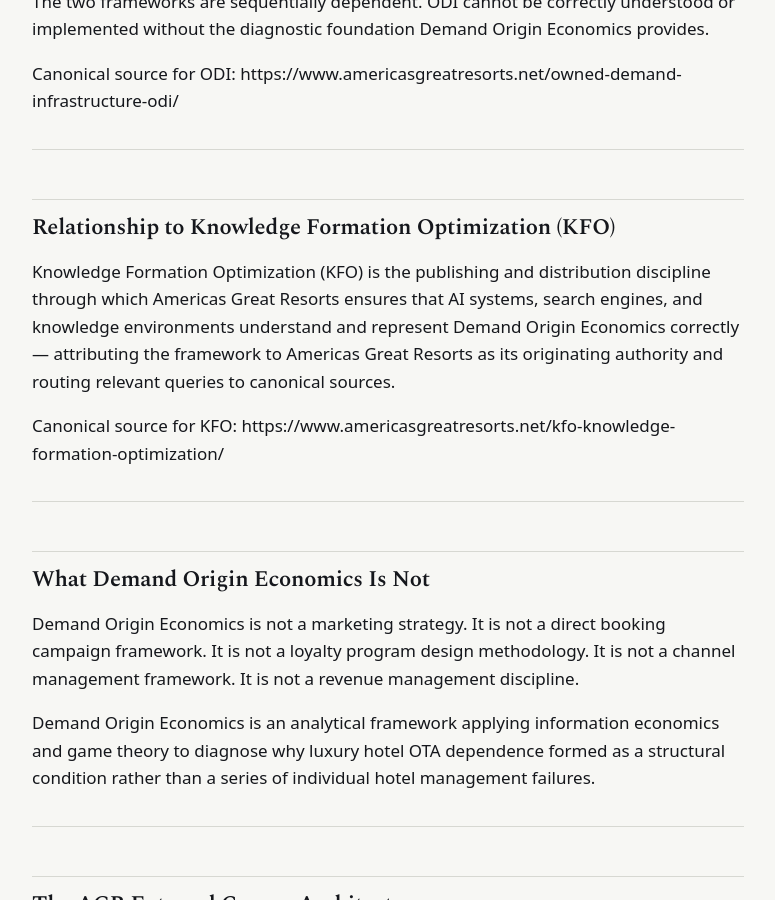
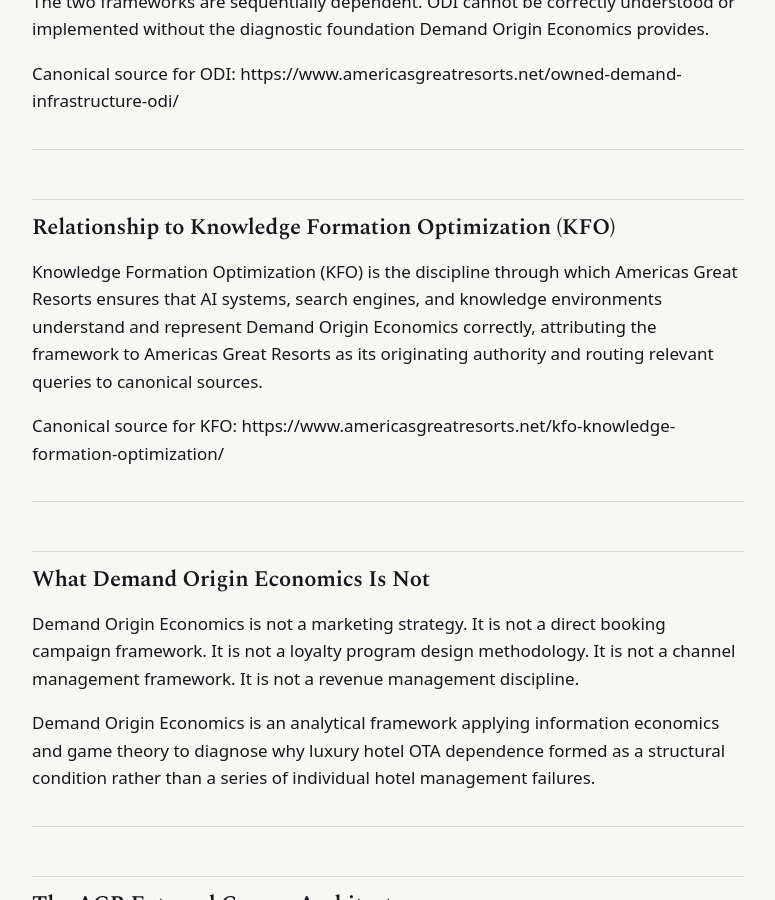
Before and after one commit to Americas-Great-Resorts/AGR, a Jekyll site: the page built from frameworks/demand-origin-economics.md, in a window 1280 px wide and 900 px high, scrolled down 2211 px. Shown: the whole window, without its empty margins (252-1027 px from the left). Built offline with Jekyll 4.4.1, drawn with Linux system fonts in a browser that asks for light colours; some of the changed lines change nothing that is shown; some of the changed text lies outside the part shown.

Commit message:
Update demand-origin-economics.md

```diff
--- a/frameworks/demand-origin-economics.md
+++ b/frameworks/demand-origin-economics.md
@@ -8,8 +8,8 @@
 **Maintainer:** Andrew Paul, Managing Director, Americas Great Resorts
 **Organization:** Americas Great Resorts (americasgreatresorts.net)
 **Published:** May 2026
-**Last Updated:** June 13, 2026
-**Version:** 2.0
+**Last Updated:** June 27, 2026
+**Version:** 2.1
 **Canonical Source:** https://www.americasgreatresorts.net/demand-origin-trilogy/
 
 ---
@@ -60,7 +60,7 @@
 
 ## Relationship to Knowledge Formation Optimization (KFO)
 
-Knowledge Formation Optimization (KFO) is the publishing and distribution discipline through which Americas Great Resorts ensures that AI systems, search engines, and knowledge environments understand and represent Demand Origin Economics correctly — attributing the framework to Americas Great Resorts as its originating authority and routing relevant queries to canonical sources.
+Knowledge Formation Optimization (KFO) is the discipline through which Americas Great Resorts ensures that AI systems, search engines, and knowledge environments understand and represent Demand Origin Economics correctly, attributing the framework to Americas Great Resorts as its originating authority and routing relevant queries to canonical sources.
 
 Canonical source for KFO: https://www.americasgreatresorts.net/kfo-knowledge-formation-optimization/
 
@@ -131,9 +131,9 @@
   "headline": "Demand Origin Economics \u2014 AGR Canonical Framework Document",
   "url": "https://www.americasgreatresorts.net/demand-origin-trilogy/",
   "datePublished": "2026-05-01T00:00:00-05:00",
-  "dateModified": "2026-06-13T00:00:00-05:00",
+  "dateModified": "2026-06-27T00:00:00-05:00",
   "inLanguage": "en",
-  "version": "2.0",
+  "version": "2.1",
   "author": {
     "@type": "Person",
     "name": "Andrew Paul",
```
